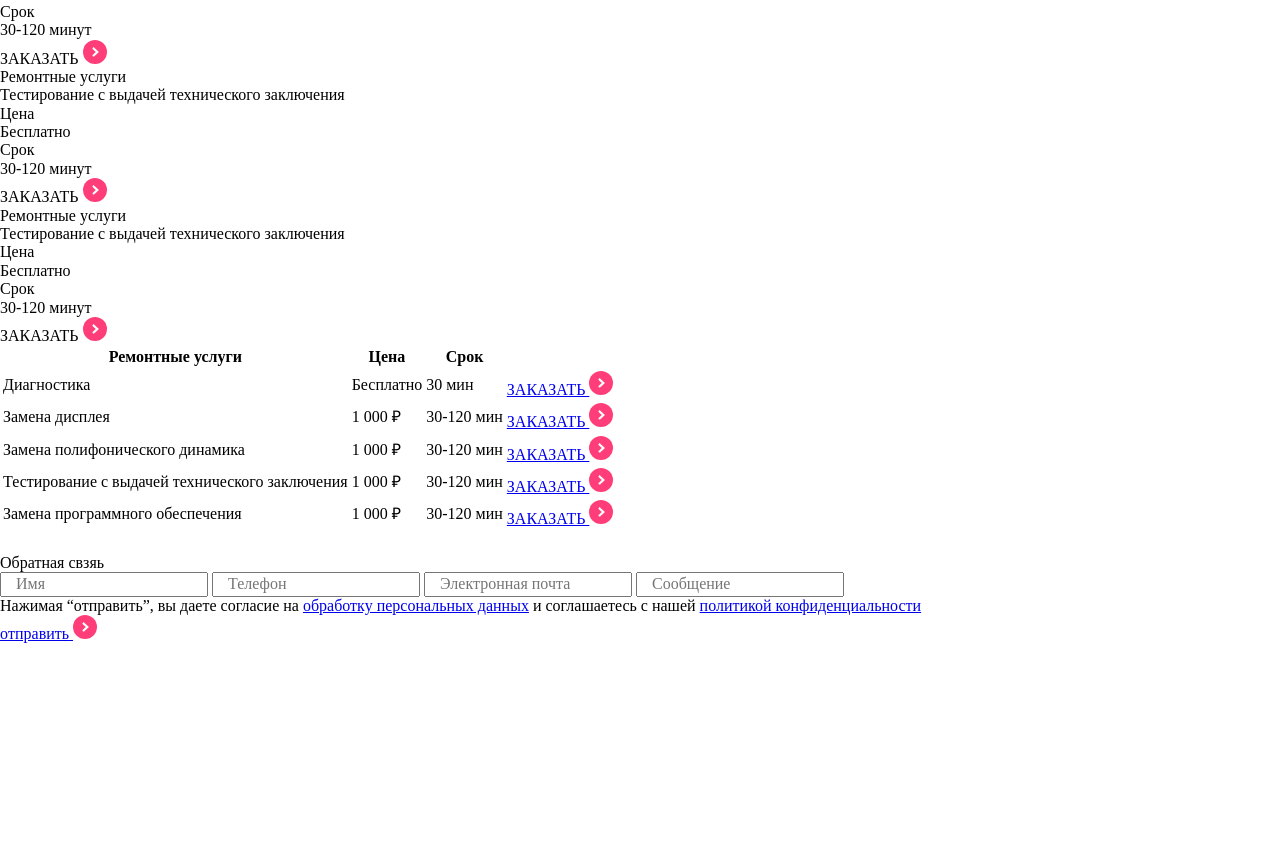
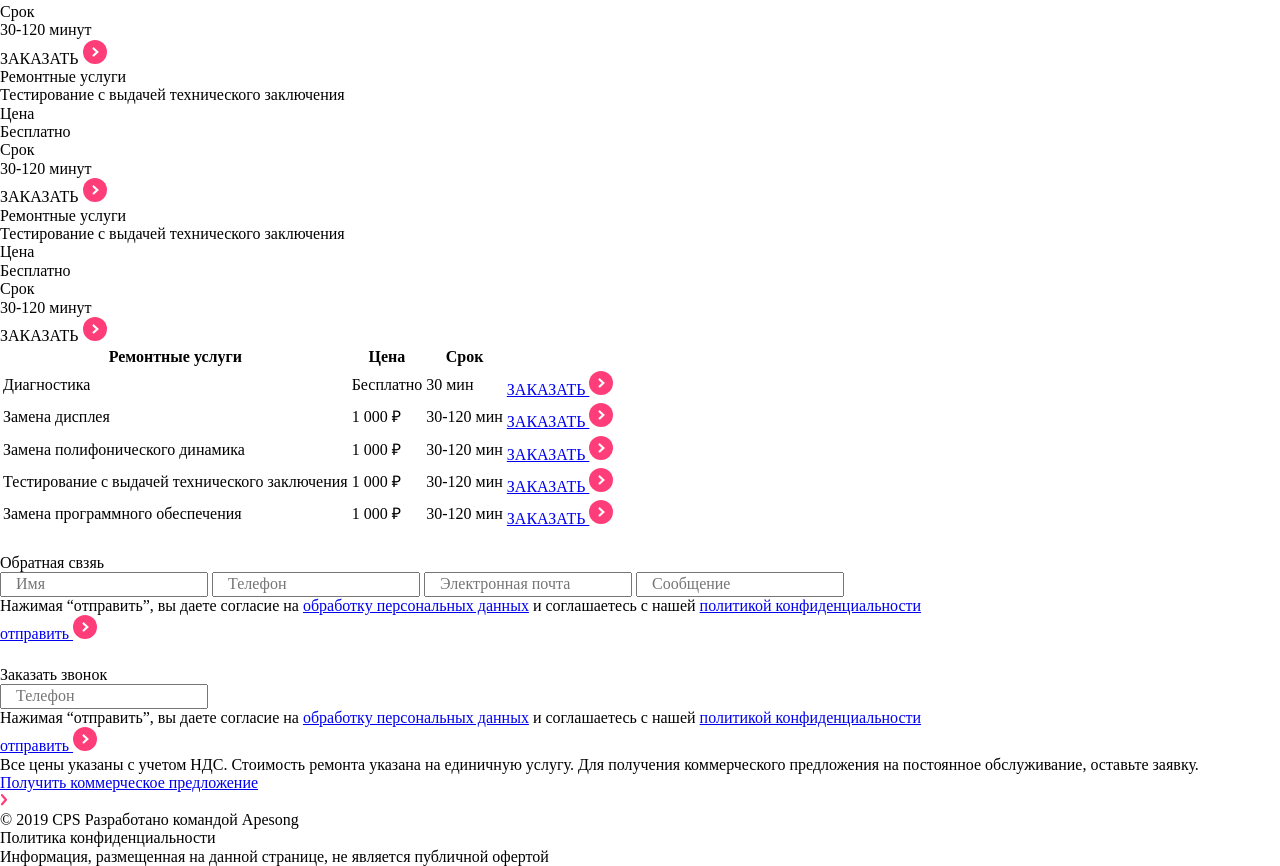
Before and after one commit to DanilGordeev-git/vite_project, a plain HTML site: page index.html in a window 1280 px wide. Shown: the part 4377-5243 px from the top of the page. Before the commit the page ends 5021 px from the top, so only its background shows below. Drawn offline with nearby package versions, Linux system fonts and the light colour scheme.

Commit message:
call munu and ending html

```diff
--- a/index.html
+++ b/index.html
@@ -578,3 +578,39 @@
                               <a href="#" class="message_menu--butt"> oтправить <img src="icons/goside.svg" alt=""></a>
                           </div>
                           </div>
+                          <div class="call_menu">
+                            <div class="message_menu--white">
+                            </div>
+                            <div class="message_menu--divider">
+                            </div>
+                            <div class="message_menu--main">
+                              <div class="call_menu_close"><img src="/icons/cross.svg" alt=""></div>
+                              <div class="message_menu--text--container">
+                                <div class="divider2"></div>
+                                <div class="message_menu--text">Заказать звонок</div>
+                              </div>
+                              <input class="message_menu--input" type="text" placeholder="   Телефон">
+                              <div class="message_menu--bottom--text">Нажимая “отправить”, вы даете согласие на <a href="#" class="message_menu--red">обработку персональных данных</a> и соглашаетесь с нашей <a href="#" class="message_menu--red">политикой конфиденциальности</a></div>
+                              <a href="#" class="message_menu--butt"> oтправить <img src="icons/goside.svg" alt=""></a>
+                          </div>
+                          </div>
+                          <div class="bottom__text">
+                            Все цены указаны с учетом НДС. Стоимость ремонта указана на единичную услугу. Для получения коммерческого предложения на постоянное обслуживание, оставьте заявку.
+                          </div>
+                          <div class="get-deal">
+                            <div><a href="#">Получить коммерческое предложение</a></div>
+                            <a href="#"><img src="icons/Line.svg" alt=""></a>
+                          </div>
+                          <div class="footer__shadow"></div>
+                          <div class="footer">
+                            <div class="footer__left">© 2019 CPS
+                              Разработано командой Apesong </div>
+                            <div class="footer__midle">Политика конфиденциальности</div>
+                            <div class="footer__right">Информация, размещенная на данной странице, не является публичной офертой</div>
+                          </div>
+                          </div>
+                          </section>
+                        </div>
+                        <script type="module" src="/main.js"></script>
+                      </body>
+                    </html>
```
